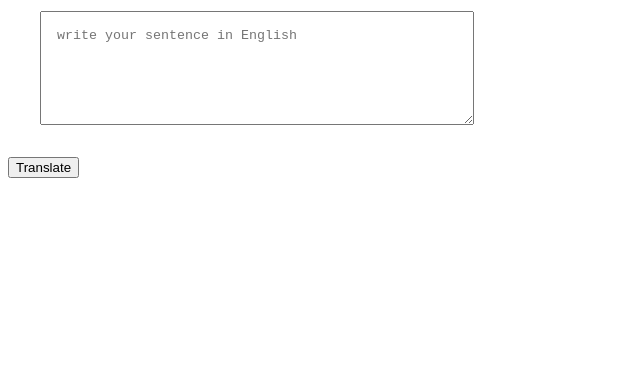
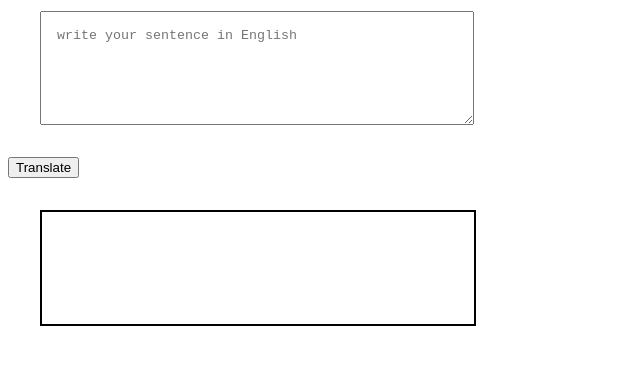
Before and after one commit to sharath-io/lesson-four-vanillaJS, a plain HTML site: page index.html in a window 1280 px wide. Shown: the part 79-444 px from the top of the page, without its empty margins (0-640 px from the left). Drawn offline with Linux system fonts and the light colour scheme.

Commit message:
displayed output

```diff
--- a/app.js
+++ b/app.js
@@ -1,10 +1,10 @@
 var btnTranslate = document.querySelector('#btn-translate');
 var txtInput = document.querySelector('#txt-input');
+var output = document.querySelector('#output');
 
 
 function clickHandler(){
-   console.log('clicked');
-   console.log(txtInput.value);
+   output.innerText = 'uvashgcvgvjcb' + txtInput.value;
 }
 
 btnTranslate.addEventListener('click', clickHandler);
--- a/index.html
+++ b/index.html
@@ -14,6 +14,14 @@
             height: 5rem;
             padding: 1rem;
         }
+
+        #output{
+            border: 2px solid black;
+            margin: 2rem;
+            width: 25rem;
+            height: 5rem;
+            padding: 1rem;
+        }
     </style>
 </head>
 
@@ -21,6 +29,7 @@
     <h1>A banana speak transaltor</h1>
      <textarea id="txt-input" placeholder="write your sentence in English"></textarea>
     <button id="btn-translate">Translate</button>
+    <div id="output"></div>
     <script src="app.js" type="text/javascript"></script>
 </body>
 
```
